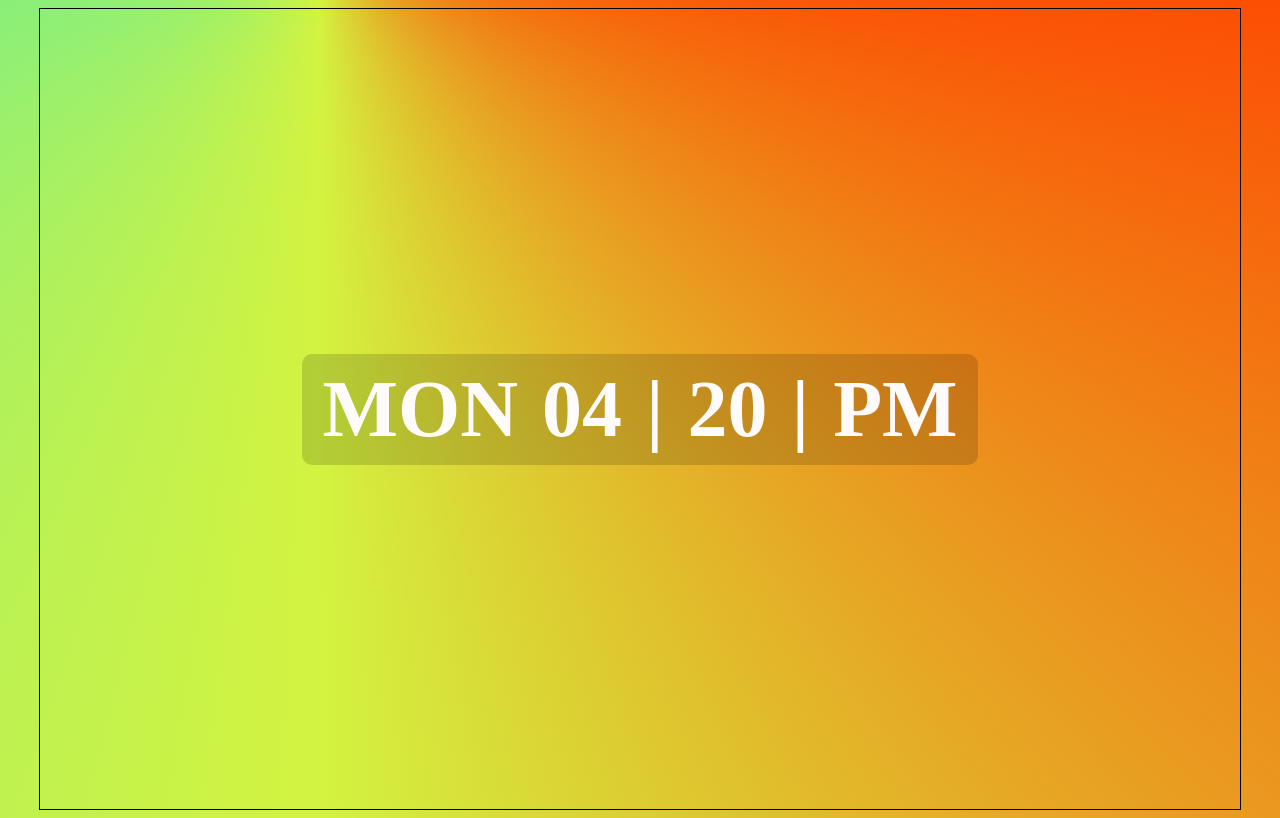
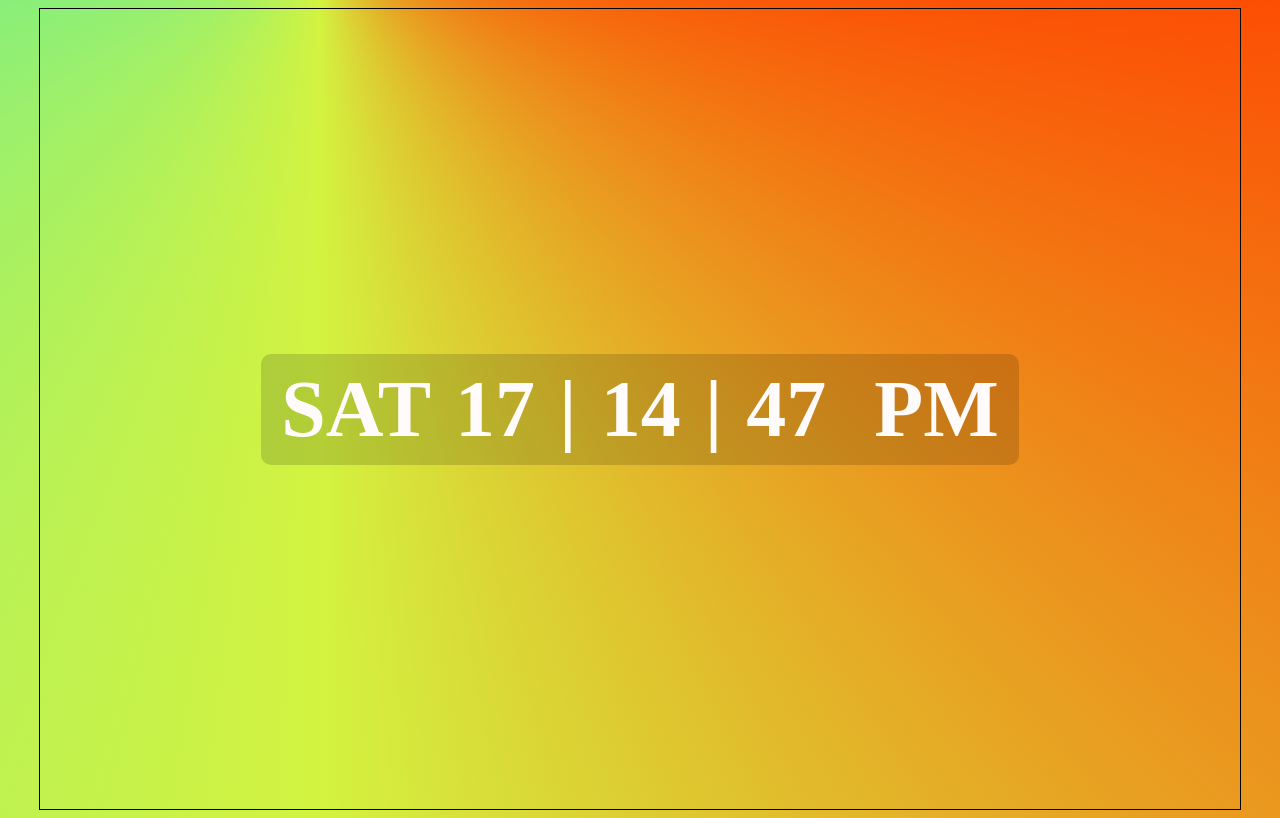
Before and after one commit to manshouri/Digital-Clock, a plain HTML site: page index.html in a window 1280 px wide. Drawn offline with Linux system fonts and the light colour scheme.

Commit message:
update the calculate time function

```diff
--- a/index.html
+++ b/index.html
@@ -14,6 +14,8 @@
             <h1 id="bar1">|</h1>
             <h1 id="minute">20</h1>
             <h1 id="bar2">|</h1>
+            <h1 id="second">00</h1>
+            <h1 id="bar3"|></h1>
             <h1 id="ampm">PM</h1>
 
         </div>
--- a/script.js
+++ b/script.js
@@ -1,3 +1,19 @@
+window.addEventListener('load',calculateTime);
 function calculateTime(){
     let date = new Date();
+    let dayNumber =date.getDay();
+    let hour = date.getHours();
+    let minute = date.getMinutes();
+    let second =date.getSeconds();
+    let ampm = hour >= 12 ? "PM" : "AM"; //consider AM and PM
+    let dayNames = ["SUN","MON","TUE","WED","THUR","FRI","SAT"];
+    // hour = hour % 12;
+    document.getElementById("day").innerHTML =dayNames[dayNumber];
+    document.getElementById("hour").innerHTML = hour;
+    document.getElementById("minute").innerHTML = minute;
+    document.getElementById("second").innerHTML = second;
+    document.getElementById("ampm").innerHTML =ampm;
+
+    setTimeout(calculateTime,1000);
+
 }
```
